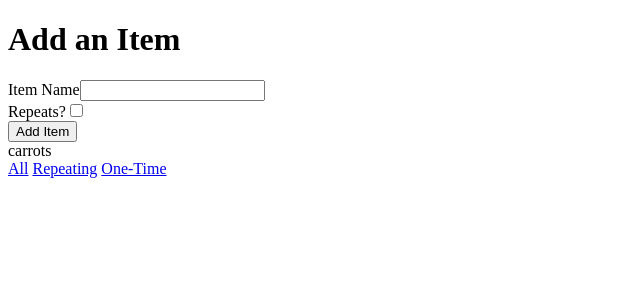
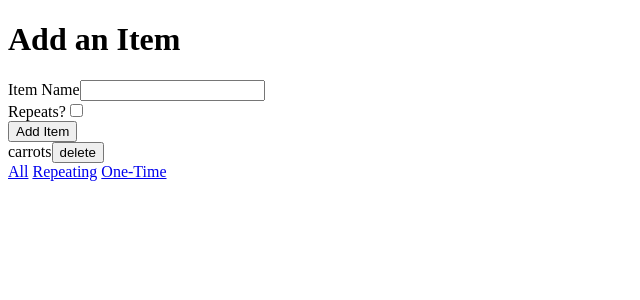
Before and after one commit to g-dylan-cunningham/shopping-list-app, a React (Create React App) app: page / in a window 1280 px wide. Shown: the top 300 px of the page, without its empty margins (0-640 px from the left). Built offline with nearby package versions, Linux system fonts and the light colour scheme.

Commit message:
implements deleteItem action reducer component

```diff
--- a/src/actions.js
+++ b/src/actions.js
@@ -9,4 +9,11 @@ const addItem = (data) => {
     }
 }
 
-export { addItem };
+const deleteItem = (id) => {
+    return {
+        type: 'DELETE_ITEM',
+        id
+    }
+}
+
+export { addItem, deleteItem };
--- a/src/components/Items.jsx
+++ b/src/components/Items.jsx
@@ -1,21 +1,29 @@
 import React from 'react';
 import { connect } from 'react-redux';
+import * as actionCreators from '../actions';
 
-const Item = ({item}) => {
+const Item = ({item, deleteItem}) => {
+
+    const baseStyle = {
+        width: '50%'
+    }
 
     return (
-        <div>
-            {item.text}
+        <div
+            style={item.repeating ? {backgroundColor: 'yellow', ...baseStyle} : baseStyle}
+        >
+            <span>{item.text}</span>
+            <button onClick={() => deleteItem(item.id)}>delete</button>
         </div>
     )
 }
 
-const Items = ({items}) => {
+const Items = ({items, deleteItem}) => {
 
     return (
         <div>
             {items.map(item => {
-                return <Item key={item.id} item={item} />
+                return <Item key={item.id} item={item} deleteItem={deleteItem}/>
             })}
         </div>
     )
@@ -28,4 +36,13 @@ const mapStateToProps = (state) => {
     }
 }
 
-export default connect(mapStateToProps, null)(Items);
+const mapDispatchToProps = (dispatch) => {
+
+    return {
+        deleteItem: (id) => {
+            dispatch(actionCreators.deleteItem(id))
+        }
+    }
+}
+
+export default connect(mapStateToProps, mapDispatchToProps)(Items);
--- a/src/reducers/itemsReducer.js
+++ b/src/reducers/itemsReducer.js
@@ -17,7 +17,9 @@ const items = (state = initState, action) => {
             return state.concat(item);
 
         case "DELETE_ITEM":
-            return state;
+            return state.filter(item => {
+                return item.id !== action.id;
+            });
 
         default:
             return state;
```
